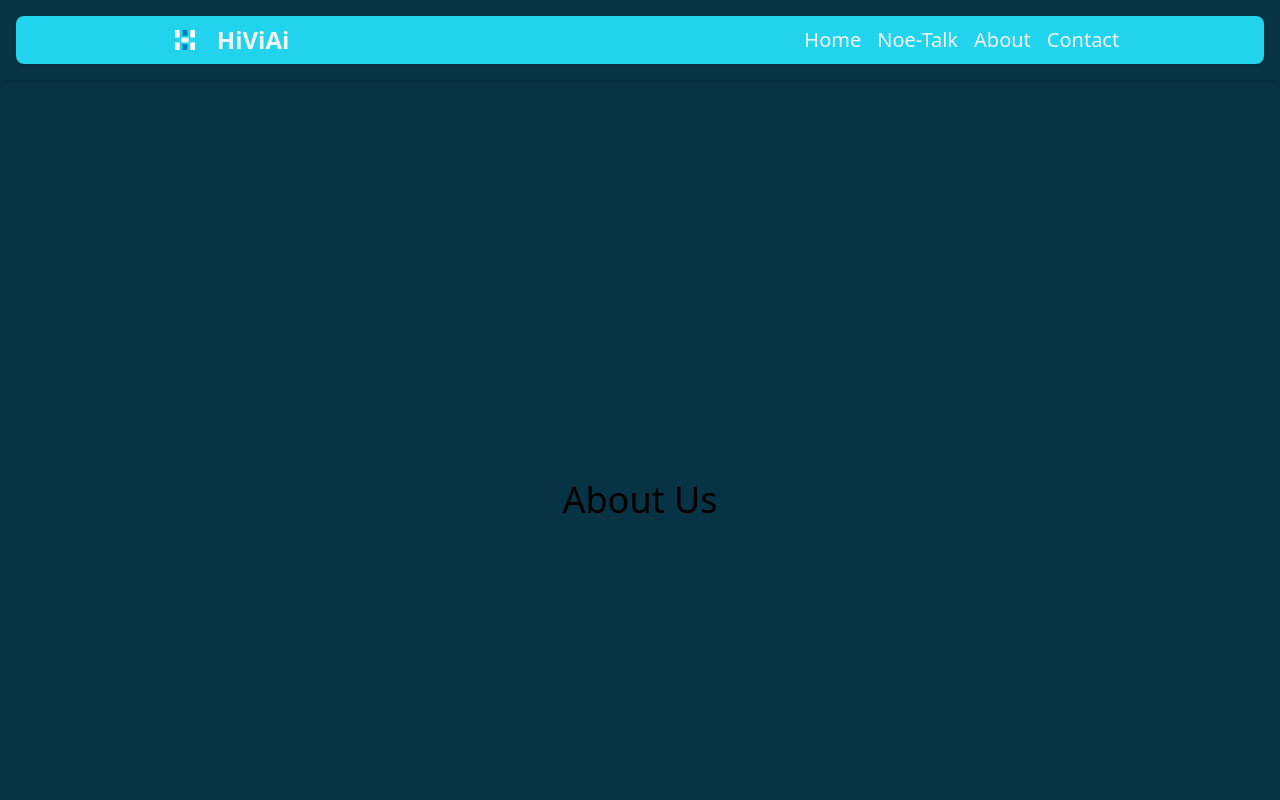
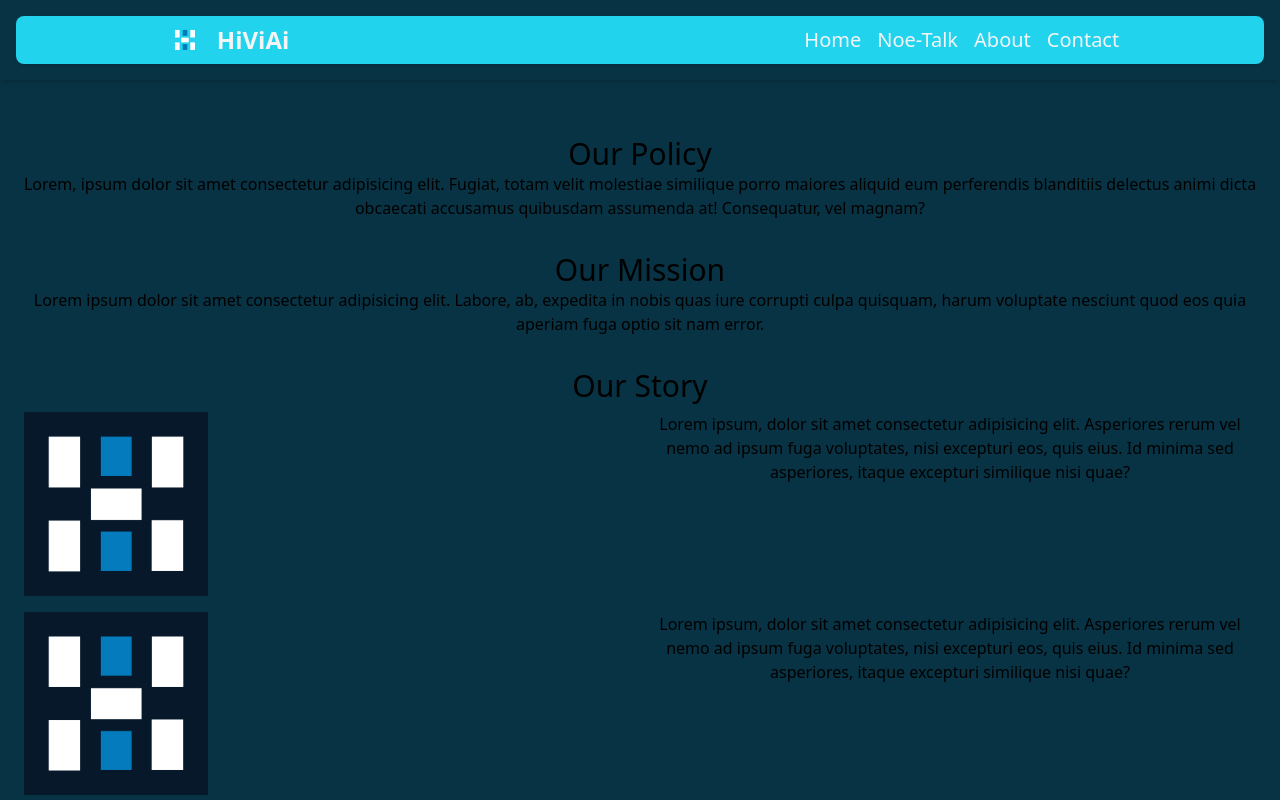
Before and after one commit to infotus/company2, a React (Vite) app: page /about in a window 1280 px wide. Shown: the top 800 px of the page. Built offline with nearby package versions, Linux system fonts and the light colour scheme.

Commit message:
About page updated

```diff
--- a/src/components/Pages/About/About.jsx
+++ b/src/components/Pages/About/About.jsx
@@ -1,9 +1,36 @@
 import React from 'react'
+import test from '../../../assets/logo_dark.png'
 
 function About() {
   return (
-    <div className='grid grid-rows-1 gap-16 bg-cyan-950 min-w-[1000px] min-h-[1000px] justify-center items-center text-center text-4xl'>
-      About Us
+    <div className='grid grid-cols-1 bg-cyan-950 place-items-center text-center gap-4 p-2 m-auto pt-32'>
+
+      <div className='p-2 gap-2'>
+        <h1 className='text-3xl'>Our Policy</h1>
+        <p>Lorem, ipsum dolor sit amet consectetur adipisicing elit. Fugiat, totam velit molestiae similique porro maiores aliquid eum perferendis blanditiis delectus animi dicta obcaecati accusamus quibusdam assumenda at! Consequatur, vel magnam?</p>
+      </div>
+
+      <div className='p-2 gap-2'>
+        <h1 className='text-3xl'>Our Mission</h1>
+        <p>Lorem ipsum dolor sit amet consectetur adipisicing elit. Labore, ab, expedita in nobis quas iure corrupti culpa quisquam, harum voluptate nesciunt quod eos quia aperiam fuga optio sit nam error.</p>
+      </div>
+
+      <div className='p-2 gap-2 place-items-center'>
+        <h1 className='text-3xl'>Our Story</h1>
+        <div className=''>
+          {/* Co-Founder Info */}
+          <div className='grid grid-cols-1 md:grid-cols-2 p-2 gap-2'>
+            <img className='w-[50%] md:w-[30%]' src={test} alt="" />
+            <p>Lorem ipsum, dolor sit amet consectetur adipisicing elit. Asperiores rerum vel nemo ad ipsum fuga voluptates, nisi excepturi eos, quis eius. Id minima sed asperiores, itaque excepturi similique nisi quae?</p>
+          </div>
+          {/* Co-Founder Info */}
+          <div className='grid grid-cols-1 md:grid-cols-2 p-2 gap-2'>
+            <img className='w-[50%] md:w-[30%]' src={test} alt="" />
+            <p>Lorem ipsum, dolor sit amet consectetur adipisicing elit. Asperiores rerum vel nemo ad ipsum fuga voluptates, nisi excepturi eos, quis eius. Id minima sed asperiores, itaque excepturi similique nisi quae?</p>
+          </div>
+        </div>
+      </div>
+
     </div>
   )
 }
```
